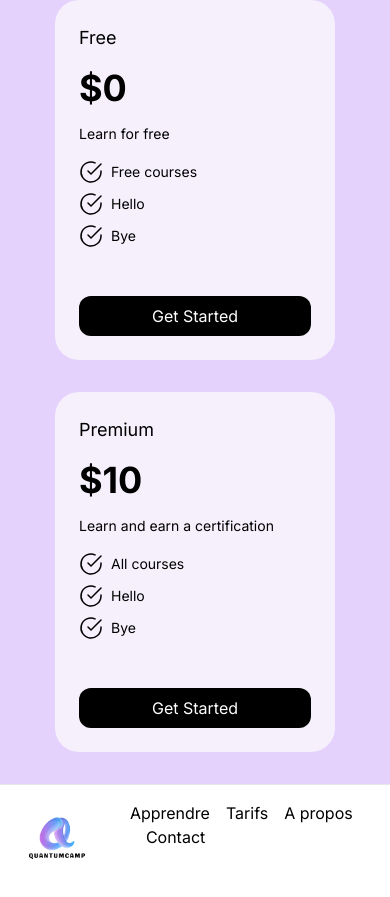
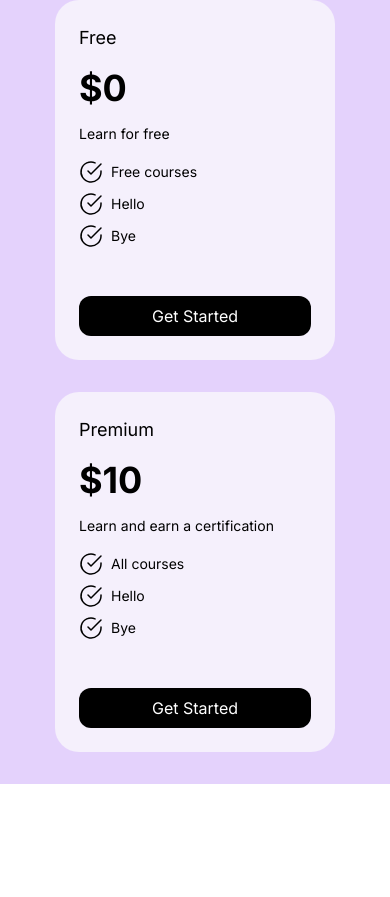
Before and after one commit to MargotHuet/quantumcamp-webapp, a Next.js app in the folder frontend/: page / in a window 390 px wide. Shown: the part 1486-2383 px from the top of the page. After the commit the page ends 2270 px from the top, so only its background shows below. Built offline with nearby package versions, Linux system fonts and the light colour scheme; no server answers; a web font is replaced by a local one.

Commit message:
footer hidden in mobile view

```diff
--- a/frontend/src/components/footer.tsx
+++ b/frontend/src/components/footer.tsx
@@ -5,7 +5,7 @@ import data from "@/data/data";
 
 export default function Footer() {
     return (
-        <div className="absolute left-0 w-full border-t p-4 flex md:flex-row items-start md:items-center"> {/* Utilisation de flex uniquement pour les éléments enfants */}
+        <div className="absolute left-0 w-full border-t p-4 flex md:flex-row items-start md:items-center hidden md:flex"> {/* Utilisation de flex uniquement pour les éléments enfants */}
             <div className="mr-8"> {/* Section logo alignée à gauche */}
                 <Link href={"/"}>
                     <Image
```
